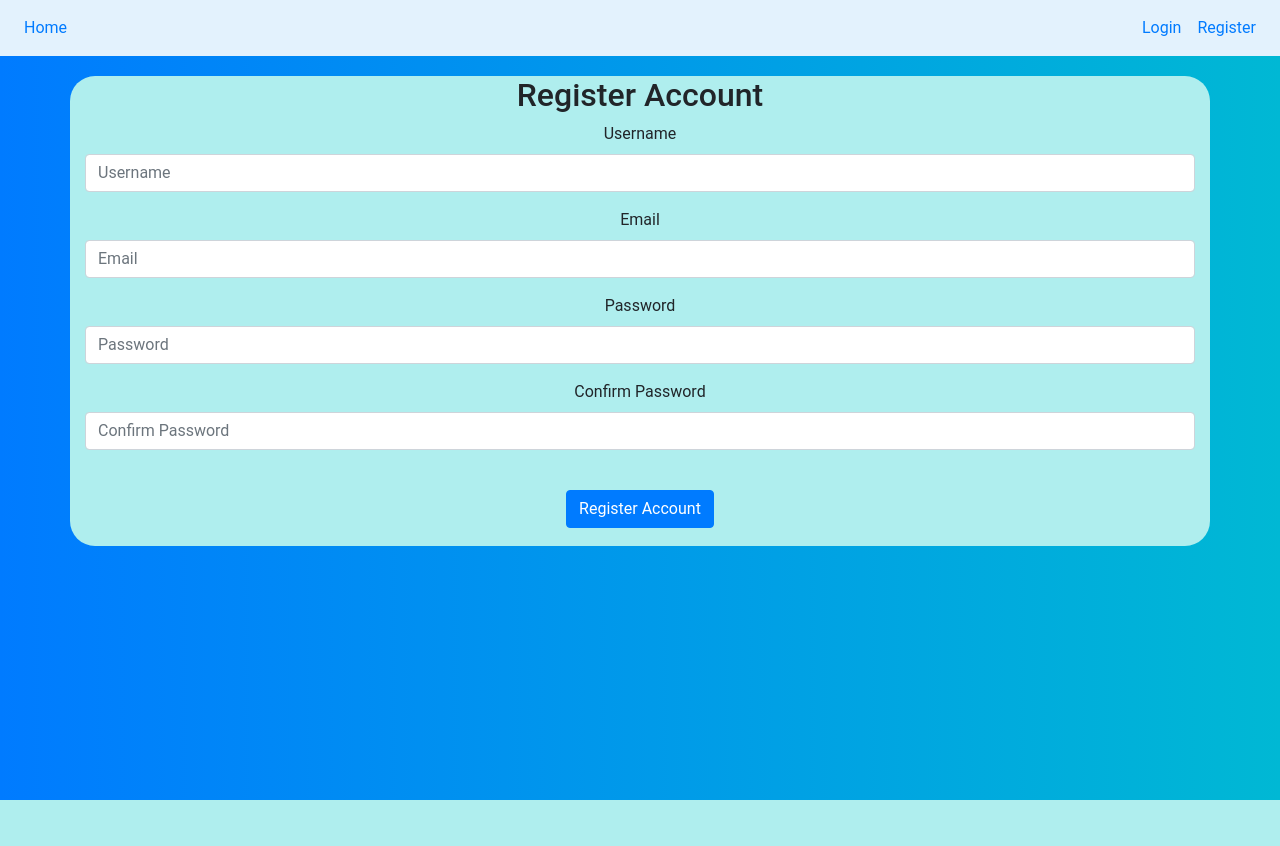
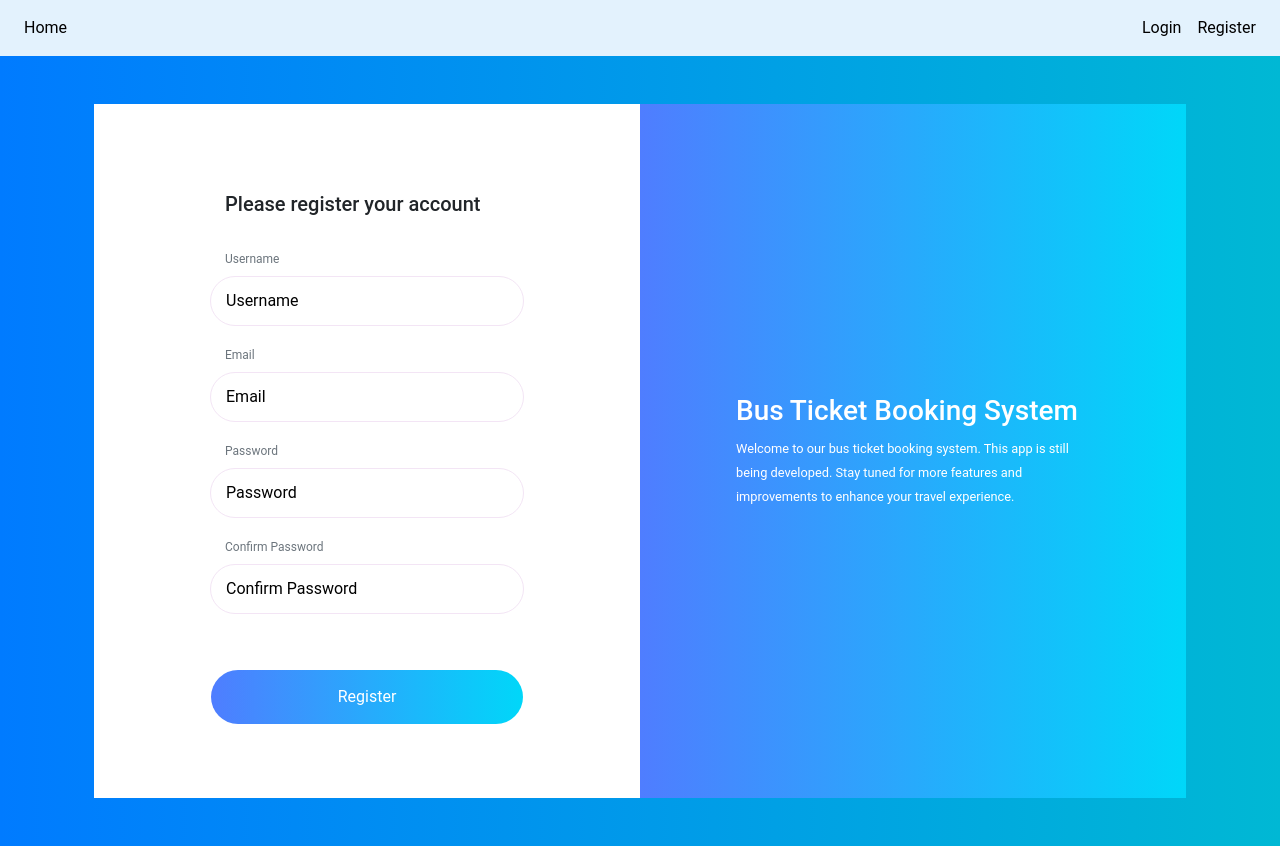
Before and after one commit to ivaceh/bus-ticket-booking-system, a Flask app: page /register-page in a window 1280 px wide. Before the commit the page ends 800 px from the top, so only its background shows below. Run offline with Flask 3, Linux system fonts and the light colour scheme; some libraries are stand-ins or nearby versions.

Commit message:
Refactor login and registration templates; enhance layout and styling for better user experience

```diff
--- a/btbs/templates/login.html
+++ b/btbs/templates/login.html
@@ -34,9 +34,9 @@
                         </div> -->
                     </div>
                 </div>
-                <div class="bottom text-center mb-5">
+                <!-- <div class="bottom text-center mb-5">
                     <p class="sm-text mx-auto mb-3">Don't have an account?<a href="{{ url_for('register_page') }}" class="btn btn-white ml-2">Create new</a></p>
-                </div>
+                </div> -->
             </div>
             <div class="card card2">
                 <div class="my-auto mx-md-5 px-md-5 right">
--- a/btbs/templates/register.html
+++ b/btbs/templates/register.html
@@ -1,48 +1,65 @@
 {% extends "base.html" %}
-
+{% block title %}
+    Register
+{% endblock %}
 {% block content %}
 
-<!-- register form in forms.py -->
-<body class="text-center">
-    <div class="container" style="background-color: paleturquoise; margin-top: 20px; width: -webkit-fill-available; height: 470px; border-radius: 25px;">
-        <h2>Register Account</h2>
-        <form method="POST" action="/register">
+<link rel="stylesheet" href="{{ url_for('static', filename='css/styles.css') }}">
+<div class="container px-4 py-5 mx-auto">
+    <div class="card card0">
+        <div class="d-flex flex-lg-row flex-column-reverse">
+            <div class="card card1">
+                <div class="row justify-content-center my-auto">
+                    <div class="col-md-8 col-10 my-5">
+                        <h5 class="msg-info">Please register your account</h5>
+
+                        <form method="POST" action="{{ url_for('register') }}">
                             {{ form.hidden_tag() }}
-            <div class ="form-group">
-                {{ form.username.label }}
-                {{ form.username(size=32, class="form-control", placeholder="Username") }}
+                            <div class="form-group">
+                                {{ form.username.label(class="form-control-label text-muted") }}
+                                {{ form.username(class="form-control", placeholder="Username") }}
                                 {% for error in form.username.errors %}
                                 <span style="color: red;">[{{ error }}]</span>
                                 {% endfor %}
                             </div>
                             <div class ="form-group">
-                {{ form.email.label }}
+                                {{ form.email.label(class="form-control-label text-muted") }}
                                 {{ form.email(size=32, class="form-control", placeholder="Email") }}
                                 {% for error in form.email.errors %}
                                     <span style="color: red;">[{{ error }}]</span>
                                 {% endfor %}
                             </div>
-
-            <div class ="form-group">
-                {{ form.password.label }}
-                {{ form.password(size=32, class="form-control", placeholder="Password") }}
-                {% for error in form.password.errors %}
-                    <span style="color: red;">[{{ error }}]</span>
-                {% endfor %}
+                            <div class="form-group">
+                                {{ form.password.label(class="form-control-label text-muted") }}
+                                {{ form.password(class="form-control", placeholder="Password") }}
                             </div>
                             <div class ="form-group">
-                {{ form.confirm_password.label }}
+                                {{ form.confirm_password.label(class="form-control-label text-muted") }}
                                 {{ form.confirm_password(size=32, class="form-control", placeholder="Confirm Password") }}
                                 {% for error in form.confirm_password.errors %}
                                     <span style="color: red;">[{{ error }}]</span>
                                 {% endfor %}
                             </div>
-            </br>
-            <div>
-                <button type="submit" class="btn btn-primary">Register Account</button>
+                            <div class="row justify-content-center my-3 px-3">
+                                <button type="submit" class="btn-block btn-color">Register</button>
                             </div>
                         </form>
+
+                        <!-- <div class="row justify-content-center my-2">
+                            <a href="#"><small class="text-muted">Forgot Password?</small></a>
+                        </div> -->
                     </div>
-</body>
+                </div>
+
+            </div>
+            <div class="card card2">
+                <div class="my-auto mx-md-5 px-md-5 right">
+                    <h3 class="text-white">Bus Ticket Booking System</h3>
+                    <small class="text-white">Welcome to our bus ticket booking system. This app is still being developed. Stay tuned for more features and improvements to enhance your travel experience.</small>
+                </div>
+            </div>
+        </div>
+    </div>
+</div>
 
 {% endblock %}
```
Lines whose indentation alone changed are shown as unchanged.
